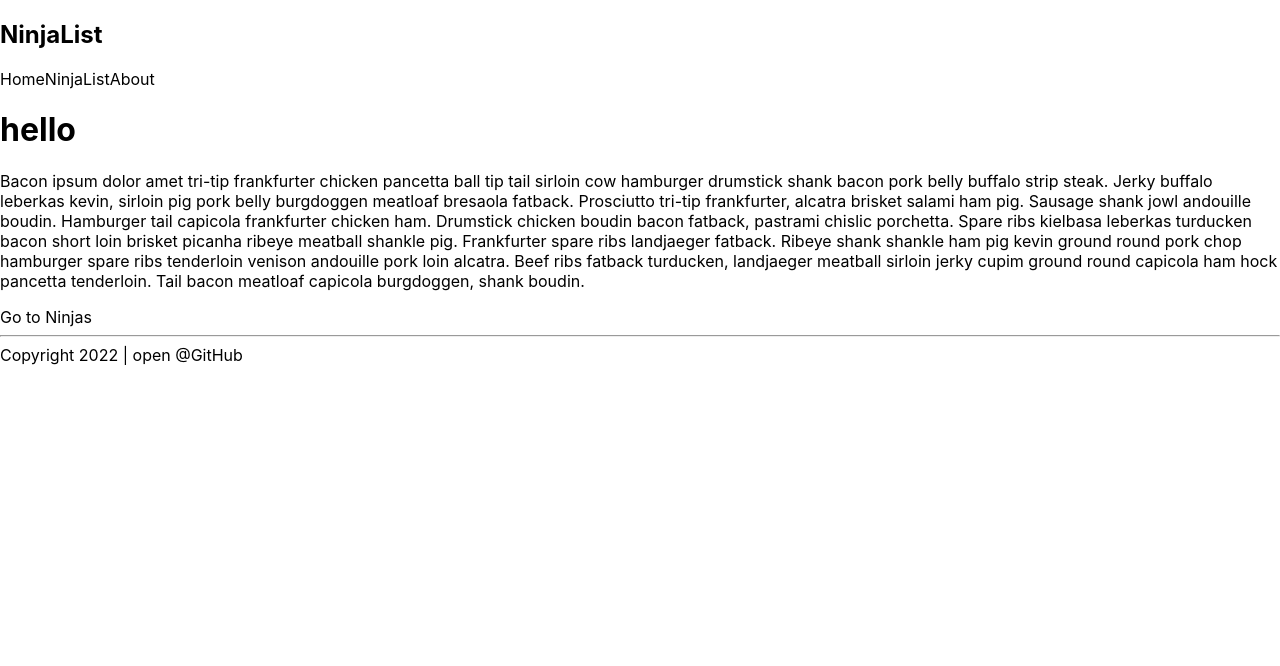
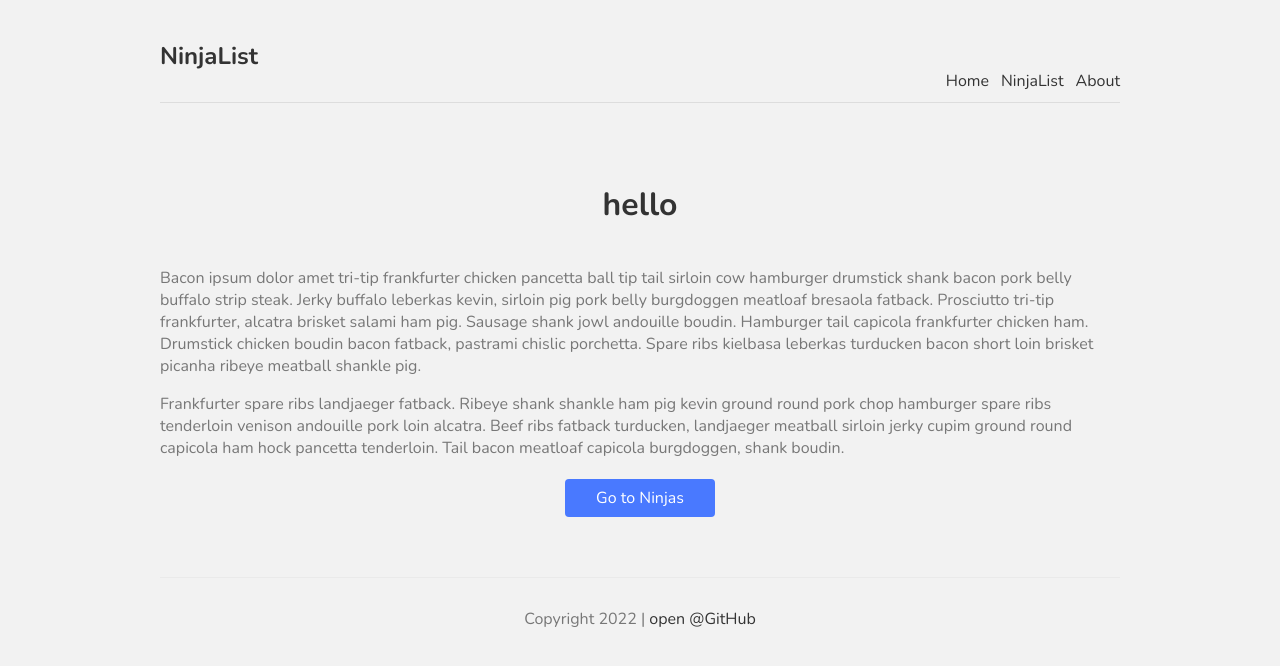
Before and after one commit to time85/nextjs-ninjalist, a Next.js app: page / in a window 1280 px wide. Shown: the top 666 px of the page. Built offline with nearby package versions, Linux system fonts and the light colour scheme.

Commit message:
adding global styles;

```diff
--- a/components/Footer.js
+++ b/components/Footer.js
@@ -6,10 +6,9 @@
 
 const Footer = () => {
     return (
-        <div>
-            <hr />
+        <footer>
             Copyright {currentYear()} | <a href="https://github.com/time85/nextjs-ninjalist">open @GitHub</a>
-        </div>
+        </footer>
     );
 };
 
--- a/pages/index.js
+++ b/pages/index.js
@@ -1,18 +1,20 @@
 
 import Link from 'next/link';
+import styles from '../styles/Home.module.css';
 
 export default function Home() {
   return (
     <div>
-        <h1>hello</h1>
-        <p>
+        <h1 className={styles.title}>hello</h1>
+        <p className={styles.text}>
             Bacon ipsum dolor amet tri-tip frankfurter chicken pancetta ball tip tail sirloin cow hamburger drumstick shank bacon pork belly buffalo strip steak. Jerky buffalo leberkas kevin, sirloin pig pork belly burgdoggen meatloaf bresaola fatback. Prosciutto tri-tip frankfurter, alcatra brisket salami ham pig. Sausage shank jowl andouille boudin. Hamburger tail capicola frankfurter chicken ham. Drumstick chicken boudin bacon fatback, pastrami chislic porchetta. Spare ribs kielbasa leberkas turducken bacon short loin brisket picanha ribeye meatball shankle pig.
-
+        </p>
+        <p className={styles.text}>
             Frankfurter spare ribs landjaeger fatback. Ribeye shank shankle ham pig kevin ground round pork chop hamburger spare ribs tenderloin venison andouille pork loin alcatra. Beef ribs fatback turducken, landjaeger meatball sirloin jerky cupim ground round capicola ham hock pancetta tenderloin. Tail bacon meatloaf capicola burgdoggen, shank boudin.
         </p>
 
         <Link href="/ninjas">
-            <a>Go to Ninjas</a>
+            <a className={styles.btn}>Go to Ninjas</a>
         </Link>
 
     </div>
--- a/styles/Home.module.css
+++ b/styles/Home.module.css
@@ -1,116 +1,18 @@
-.container {
-  padding: 0 2rem;
-}
-
-.main {
-  min-height: 100vh;
-  padding: 4rem 0;
-  flex: 1;
-  display: flex;
-  flex-direction: column;
-  justify-content: center;
-  align-items: center;
-}
-
-.footer {
-  display: flex;
-  flex: 1;
-  padding: 2rem 0;
-  border-top: 1px solid #eaeaea;
-  justify-content: center;
-  align-items: center;
-}
-
-.footer a {
-  display: flex;
-  justify-content: center;
-  align-items: center;
-  flex-grow: 1;
-}
-
-.title a {
-  color: #0070f3;
-  text-decoration: none;
-}
-
-.title a:hover,
-.title a:focus,
-.title a:active {
-  text-decoration: underline;
-}
-
 .title {
-  margin: 0;
-  line-height: 1.15;
-  font-size: 4rem;
-}
-
-.title,
-.description {
+  color: #333;
+  padding-bottom: 20px;
   text-align: center;
 }
-
-.description {
-  margin: 4rem 0;
-  line-height: 1.5;
-  font-size: 1.5rem;
+.text {
+  color: #777;
 }
-
-.code {
-  background: #fafafa;
-  border-radius: 5px;
-  padding: 0.75rem;
-  font-size: 1.1rem;
-  font-family: Menlo, Monaco, Lucida Console, Liberation Mono, DejaVu Sans Mono,
-    Bitstream Vera Sans Mono, Courier New, monospace;
+.btn {
+  display: block;
+  width: 150px;
+  padding: 8px 0;
+  margin: 20px auto;
+  background: #4979ff;
+  border-radius: 4px;
+  color: white;
+  text-align: center;
 }
-
-.grid {
-  display: flex;
-  align-items: center;
-  justify-content: center;
-  flex-wrap: wrap;
-  max-width: 800px;
-}
-
-.card {
-  margin: 1rem;
-  padding: 1.5rem;
-  text-align: left;
-  color: inherit;
-  text-decoration: none;
-  border: 1px solid #eaeaea;
-  border-radius: 10px;
-  transition: color 0.15s ease, border-color 0.15s ease;
-  max-width: 300px;
-}
-
-.card:hover,
-.card:focus,
-.card:active {
-  color: #0070f3;
-  border-color: #0070f3;
-}
-
-.card h2 {
-  margin: 0 0 1rem 0;
-  font-size: 1.5rem;
-}
-
-.card p {
-  margin: 0;
-  font-size: 1.25rem;
-  line-height: 1.5;
-}
-
-.logo {
-  height: 1em;
-  margin-left: 0.5rem;
-}
-
-@media (max-width: 600px) {
-  .grid {
-    width: 100%;
-    flex-direction: column;
-  }
-}
--- a/styles/globals.css
+++ b/styles/globals.css
@@ -1,16 +1,37 @@
-html,
+@import url('https://fonts.googleapis.com/css2?family=Nunito:wght@300;400;600;700&display=swap');
+
 body {
-  padding: 0;
-  margin: 0;
-  font-family: -apple-system, BlinkMacSystemFont, Segoe UI, Roboto, Oxygen,
-    Ubuntu, Cantarell, Fira Sans, Droid Sans, Helvetica Neue, sans-serif;
+  background: #f2f2f2;
+  color: #333;
+  font-family: "Nunito";
 }
-
 a {
-  color: inherit;
+  color: #333;
   text-decoration: none;
 }
-
-* {
-  box-sizing: border-box;
+.content {
+  max-width: 960px;
+  margin: 0 auto;
 }
+nav {
+  margin: 10px auto 80px;
+  padding: 10px 0;
+  display: flex;
+  justify-content: flex-end;
+  align-items: flex-end;
+  border-bottom: 1px solid #ddd;
+}
+nav a {
+  margin-left: 12px;
+}
+nav .logo {
+  margin-right: auto;
+}
+footer {
+  display: block;
+  text-align: center;
+  padding: 30px 0;
+  margin-top: 60px;
+  color: #777;
+  border-top: 1px solid #eaeaea;
+}
```
Also changed, not shown: styles/Ninjas.module.css (added).
